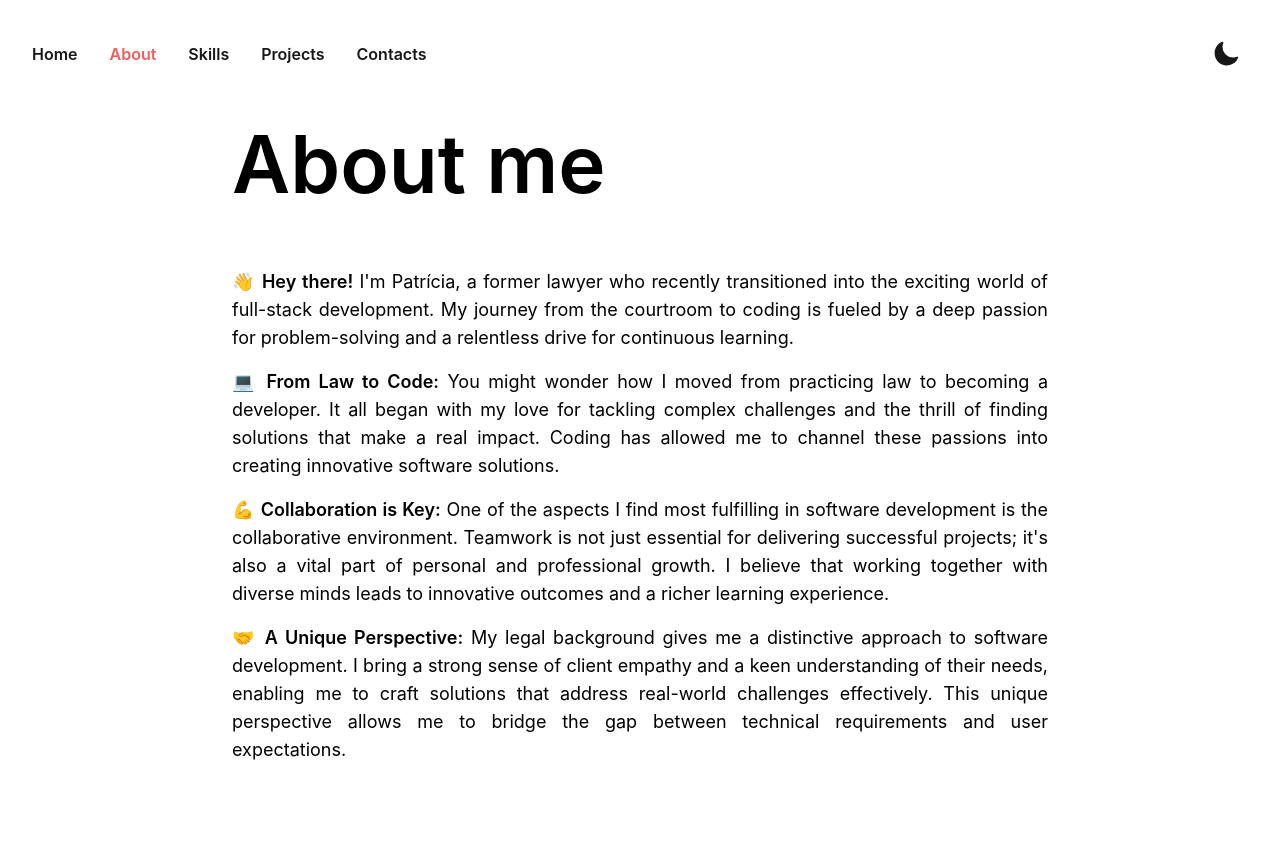
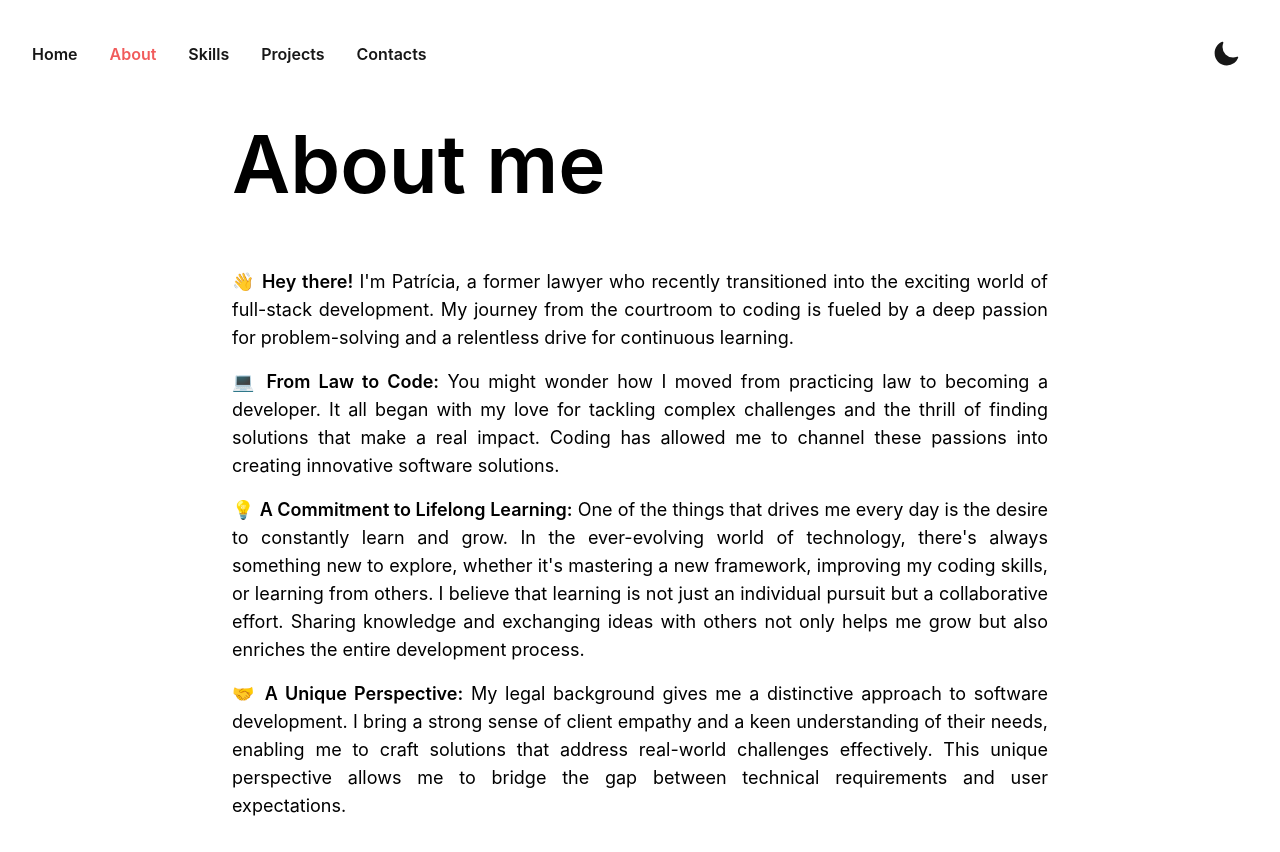
Before and after one commit to patr-silva/my-portfolio, a React (Create React App) app: page /about in a window 1280 px wide. Shown: the top 852 px of the page. Built offline with nearby package versions, Linux system fonts and the light colour scheme.

Commit message:
Changed about me text

```diff
--- a/src/pages/About.tsx
+++ b/src/pages/About.tsx
@@ -5,13 +5,7 @@ const About: React.FC = () => {
   return (
     <div className='bg-white dark:bg-neutral-900 text-black dark:text-white min-h-screen mt-[-1em]'>
       <article className='inter-regular-text text-justify mx-auto max-w-4xl px-4 sm:px-6 md:px-8 lg:px-10 py-4 w-full'>
-        <Typewriter
-          text={[
-            "About me"
-          ]}
-          speed={100}
-          highlightColor='#f15b5b'
-        />
+        <Typewriter text={["About me"]} speed={100} highlightColor='#f15b5b' />
 
         <p className='text-lg dark:text-neutral-200 mt-16'>
           👋 <span className='font-semibold'> Hey there!</span> I'm Patrícia, a
@@ -30,12 +24,18 @@ const About: React.FC = () => {
         </p>
 
         <p className='mt-4 text-lg dark:text-neutral-200'>
-          💪 <span className='font-semibold'>Collaboration is Key:</span> One of
-          the aspects I find most fulfilling in software development is the
-          collaborative environment. Teamwork is not just essential for
-          delivering successful projects; it's also a vital part of personal and
-          professional growth. I believe that working together with diverse
-          minds leads to innovative outcomes and a richer learning experience.
+          💡{" "}
+          <span className='font-semibold'>
+            A Commitment to Lifelong Learning:
+          </span>{" "}
+          One of the things that drives me every day is the desire to constantly
+          learn and grow. In the ever-evolving world of technology, there's
+          always something new to explore, whether it's mastering a new
+          framework, improving my coding skills, or learning from others. I
+          believe that learning is not just an individual pursuit but a
+          collaborative effort. Sharing knowledge and exchanging ideas with
+          others not only helps me grow but also enriches the entire development
+          process.
         </p>
 
         <p className='mt-4 text-lg dark:text-neutral-200'>
```
